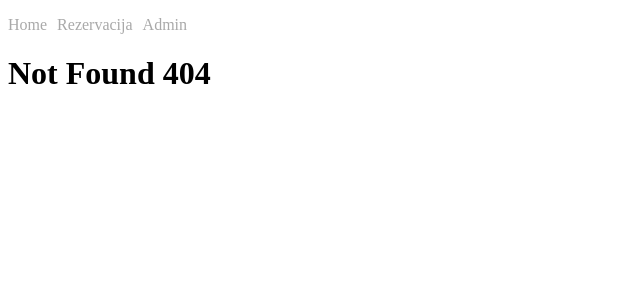
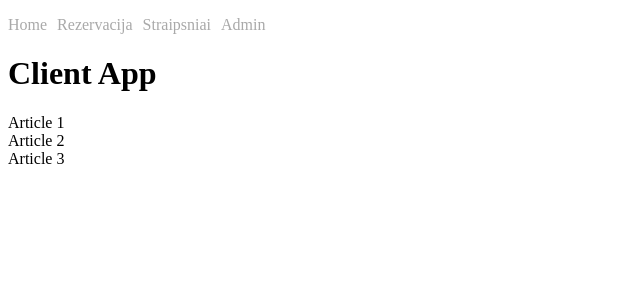
Before and after one commit to mikas1213/test, a React (Vite) app: page /articles in a window 1280 px wide. Before the commit this address had no page. Shown: the top 300 px of the page, without its empty margins (0-640 px from the left). Built offline with nearby package versions, Linux system fonts and the light colour scheme.

Commit message:
add articles to demo server [demo-dev]

```diff
--- /dev/null
+++ b/src/client/Articles.tsx
@@ -0,0 +1,11 @@
+const Articles = () => {
+    return (
+        <>
+            <article>Article 1</article>
+            <article>Article 2</article>
+            <article>Article 3</article>
+        </>
+    );
+};
+
+export default Articles;
--- a/src/client/ClientApp.tsx
+++ b/src/client/ClientApp.tsx
@@ -2,20 +2,20 @@ import { Outlet, Routes, Route } from 'react-router';
 import ClientNavbar from './ClientNavbar';
 import ClientHome from './ClientHome';
 import Rezervacija from './Rezervacija';
+import Articles from './Articles';
 
 const ClientApp = () => {
 	return (
             <div>
                 <ClientNavbar />
-
                 <Routes>
                     <Route element={<><h1>Client App</h1><Outlet /></>}>
-                        <Route index element={<ClientHome />} />
-                        <Route path='rezervacija' element={<Rezervacija /> } />
+                        <Route index element={ <ClientHome />} />
+                        <Route path='rezervacija' element={ <Rezervacija /> } />
+                        <Route path='articles' element={ <Articles /> } />
                     </Route>
                     <Route path='*' element={<h1>Not Found 404</h1>}/>
                 </Routes>
-
             </div>
         );
 };
--- a/src/client/ClientNavbar.tsx
+++ b/src/client/ClientNavbar.tsx
@@ -22,6 +22,9 @@ const ClientNavbar = () => {
                 <li>
 					<Link to='/rezervacija'>Rezervacija</Link>
 				</li>
+                <li>
+					<Link to='/articles'>Straipsniai</Link>
+				</li>
 				<li>
 					<Link to={hostpath.adminUrl}>Admin</Link>
 				</li>
--- a/src/client/index.ts
+++ b/src/client/index.ts
@@ -1,3 +1,4 @@
 export { default } from './ClientApp';
 export { default as ClientHome } from './ClientHome';
 export { default as Rezervacija } from './Rezervacija';
+export { default as Articles } from './Articles';
```
